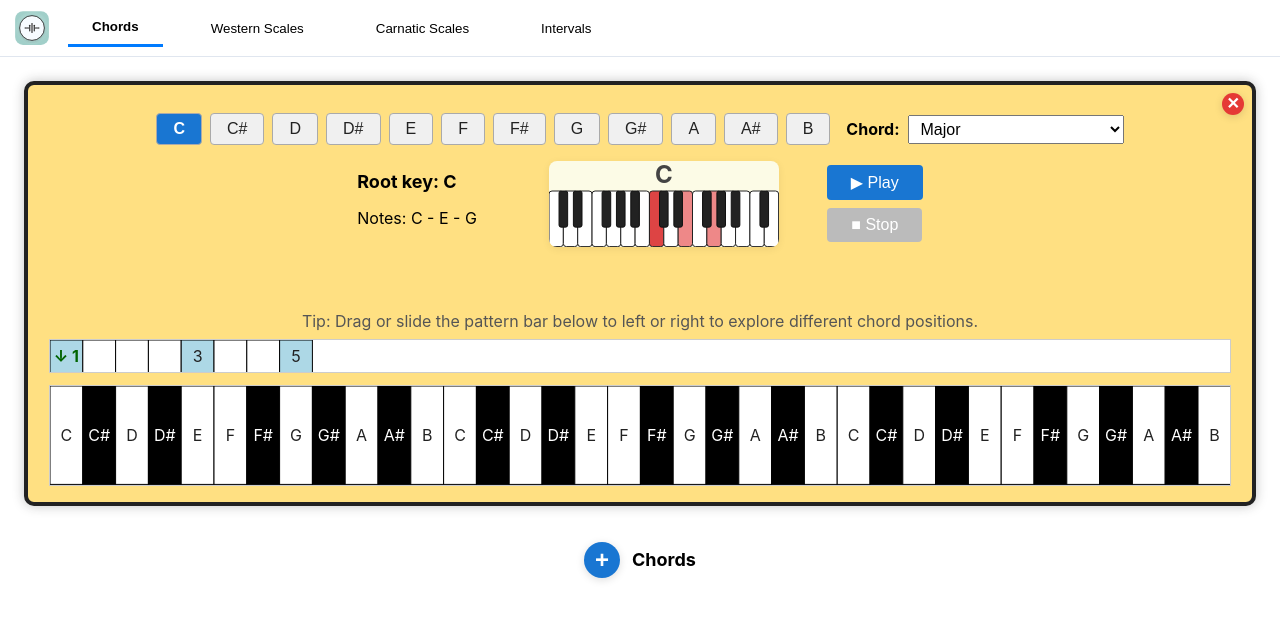
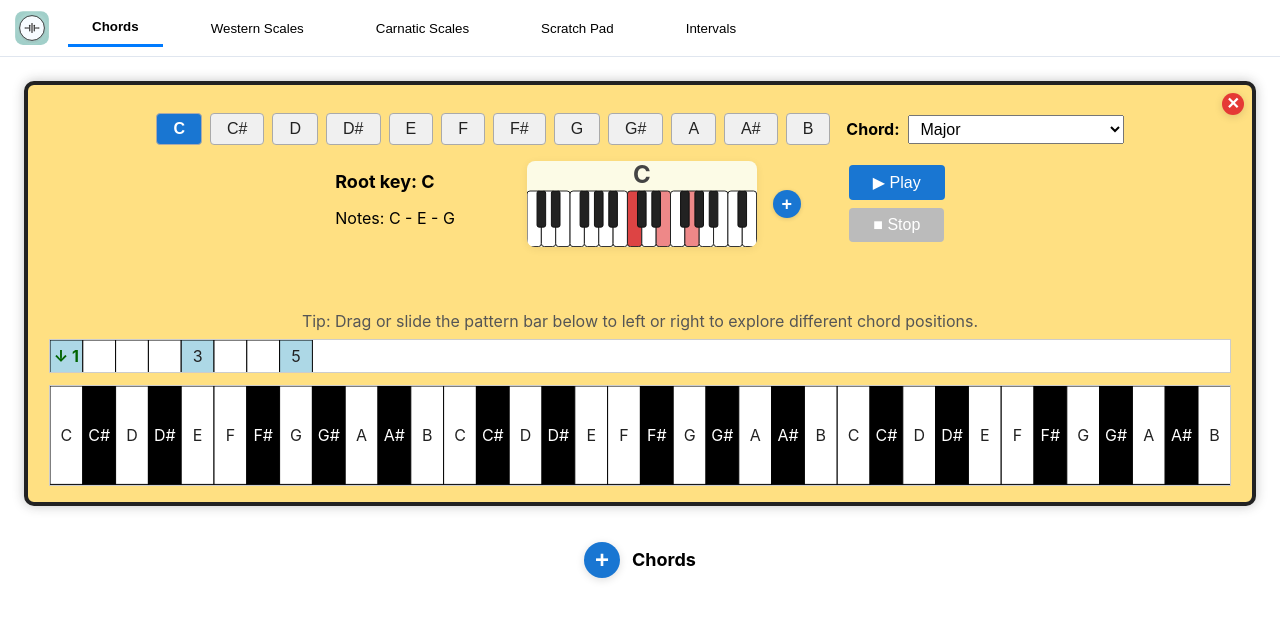
Before and after one commit to senthilktmz/music-utils, a React (Create React App) app in the folder pitchwiz/: page / in a window 1280 px wide. Shown: the top 620 px of the page. Built offline with nearby package versions, Linux system fonts and the light colour scheme.

Commit message:
adding scratchpad

```diff
--- a/pitchwiz/src/App.tsx
+++ b/pitchwiz/src/App.tsx
@@ -7,6 +7,7 @@ import IntervalPattern from "./IntervalPattern";
 import ScalesMulti from "./ScalesMulti";
 import ChordsMulti from "./ChordsMulti";
 import Intervals from "./Intervals";
+import ScratchPad from "./ScratchPad"; // Added import statement for ScratchPad
 import {SCALES_PATTERNS_ARRAY} from "./patterns/Scales";
 import {RAGAS_PATTERNS_ARRAY} from "./patterns/Ragas";
 import {RAGAS_PATTERNS} from "./patterns/Ragas";
@@ -14,9 +15,14 @@ import {generateScalePattern} from "./patterns/patternUtils";
 
 function App() {
     const [activeTab, setActiveTab] = useState("chords");
+    const [scratchPadItems, setScratchPadItems] = useState<any[]>([]);
+
+    const addScratchPadItem = (item: any) => {
+        setScratchPadItems(items => [...items, item]);
+    };
 
     let content;
-    if (activeTab === "chords") content = <ChordsMulti/>;
+    if (activeTab === "chords") content = <ChordsMulti addScratchPadItem={addScratchPadItem}/>;
     else if (activeTab === "scales") content =
         <ScalesMulti patterns={SCALES_PATTERNS_ARRAY.map(generateScalePattern)} scalesPatternType={activeTab}
                      ragasPatterns={[]}/>;
@@ -24,6 +30,7 @@ function App() {
         <ScalesMulti patterns={RAGAS_PATTERNS_ARRAY.map(generateScalePattern)} scalesPatternType={activeTab}
                      ragasPatterns={RAGAS_PATTERNS}/>;
     else if (activeTab === "intervals") content = <Intervals/>;
+    else if (activeTab === "scratchpad") content = <ScratchPad items={scratchPadItems}/>;
 
     return (
         <div className="App">
--- a/pitchwiz/src/ChordsMulti.tsx
+++ b/pitchwiz/src/ChordsMulti.tsx
@@ -12,7 +12,7 @@ const TrashIcon = () => (
 
 interface Instance { id: number; }
 
-const ChordsMulti: React.FC = () => {
+const ChordsMulti: React.FC<{ addScratchPadItem: (item: any) => void }> = ({ addScratchPadItem }) => {
   const [instances, setInstances] = useState<Instance[]>([{ id: 0 }]);
   const [nextId, setNextId] = useState(1);
   const [selectedId, setSelectedId] = useState(0);
@@ -98,7 +98,7 @@ const ChordsMulti: React.FC = () => {
             >
               <span style={{ fontSize: 16, fontWeight: "bold", lineHeight: 1 }}>&#10005;</span>
             </button>
-            <ChordsPattern zoom={zoom} />
+            <ChordsPattern zoom={zoom} addScratchPadItem={addScratchPadItem} />
           </div>
         ))}
       </div>
--- a/pitchwiz/src/ChordsPattern.tsx
+++ b/pitchwiz/src/ChordsPattern.tsx
@@ -9,6 +9,7 @@ const ROOT_NOTES = ["C", "C#", "D", "D#", "E", "F", "F#", "G", "G#", "A", "A#",
 
 interface ChordsPatternProps {
   zoom?: number;
+  addScratchPadItem?: (item: any) => void;
 }
 
 // Define the full chromatic interval sequence (1 octave)
@@ -53,7 +54,7 @@ function generateChordPattern([name, ...intervals]: string[]) {
 
 const CHORDS_PATTERNS = CHORDS_PATTERNS_ARRAY.map(generateChordPattern);
 
-const ChordsPattern: React.FC<ChordsPatternProps> = ({ zoom = 100 }) => {
+const ChordsPattern: React.FC<ChordsPatternProps> = ({ zoom = 100, addScratchPadItem }) => {
   const KEY_WIDTH = 40 * (zoom / 100);
   const KEY_HEIGHT = 40 * (zoom / 100);
   const MINI_KEY_WIDTH = 280 * (zoom / 100);
@@ -155,6 +156,20 @@ const ChordsPattern: React.FC<ChordsPatternProps> = ({ zoom = 100 }) => {
   // Only pass sliderOffsetX to the slider when not dragging
   const sliderOffsetProp = isDragging ? undefined : sliderOffsetX;
 
+  // Add chord to scratch pad
+  const handleAddToScratchPad = () => {
+    if (!currentPattern) return;
+    const chordInfo = {
+      root: ROOT_NOTES[rootIndex],
+      type: currentPattern.name,
+      notes: getPatternNotes(),
+      timestamp: Date.now()
+    };
+    if (typeof addScratchPadItem === 'function') {
+      addScratchPadItem(chordInfo);
+    }
+  };
+
   return (
     <div>
       {/* Root key selector row and chord selection dropdown on same line */}
@@ -204,7 +219,35 @@ const ChordsPattern: React.FC<ChordsPatternProps> = ({ zoom = 100 }) => {
             Notes: {getPatternNotes().join(' - ')}
           </div>
         </div>
-        <MiniKeyboard notes={getPatternNotes()} root={ROOT_NOTES[rootIndex]} width={MINI_KEY_WIDTH} height={MINI_KEY_HEIGHT} />
+        <div style={{ display: 'flex', alignItems: 'center', gap: 8 }}>
+          <MiniKeyboard
+            notes={getPatternNotes()}
+            root={ROOT_NOTES[rootIndex]}
+            width={MINI_KEY_WIDTH}
+            height={MINI_KEY_HEIGHT}
+          />
+          <button
+            onClick={handleAddToScratchPad}
+            title="Add chord to Scratch Pad"
+            style={{
+              border: 'none',
+              background: '#1976d2',
+              color: 'white',
+              borderRadius: '50%',
+              width: 28,
+              height: 28,
+              display: 'inline-flex',
+              alignItems: 'center',
+              justifyContent: 'center',
+              fontSize: 16,
+              cursor: 'pointer',
+              boxShadow: '0 1px 4px #0002',
+              marginLeft: 8
+            }}
+          >
+            <span style={{ fontWeight: 'bold', fontSize: 18, lineHeight: 1 }}>+</span>
+          </button>
+        </div>
         <div style={{ display: 'flex', flexDirection: 'column', alignItems: 'center', marginLeft: 16 }}>
           <button onClick={playChord} disabled={isPlaying} style={{ marginBottom: 8, padding: '8px 24px', fontSize: 16, background: isPlaying ? '#bbb' : '#1976d2', color: '#fff', border: 'none', borderRadius: 4, cursor: isPlaying ? 'not-allowed' : 'pointer' }}>
             ▶ Play
--- a/pitchwiz/src/MenuBar.tsx
+++ b/pitchwiz/src/MenuBar.tsx
@@ -80,6 +80,20 @@ const MenuBar: React.FC<MenuBarProps> = ({ activeTab, setActiveTab }) => (
                 style={{
                     padding: "10px 24px",
                     border: "none",
+                    borderBottom: activeTab === "scratchpad" ? "3px solid #007bff" : "none",
+                    background: "none",
+                    fontWeight: activeTab === "scratchpad" ? "bold" : "normal",
+                    cursor: "pointer"
+                }}
+                onClick={() => setActiveTab("scratchpad")}
+            >
+                Scratch Pad
+            </button>
+
+            <button
+                style={{
+                    padding: "10px 24px",
+                    border: "none",
                     borderBottom: activeTab === "intervals" ? "3px solid #007bff" : "none",
                     background: "none",
                     fontWeight: activeTab === "intervals" ? "bold" : "normal",
@@ -89,6 +103,7 @@ const MenuBar: React.FC<MenuBarProps> = ({ activeTab, setActiveTab }) => (
             >
                 Intervals
             </button>
+
         </div>
     </div>
   </nav>
--- /dev/null
+++ b/pitchwiz/src/ScratchPad.tsx
@@ -0,0 +1,51 @@
+import React from "react";
+
+interface ScratchPadProps {
+  items: Array<{ root: string; type: string; notes: string[]; timestamp: number }>;
+}
+
+const ScratchPad: React.FC<ScratchPadProps> = ({ items }) => (
+  <div style={{ padding: 40 }}>
+    <h2 style={{ textAlign: 'center', color: '#444' }}>Scratch Pad</h2>
+    <div
+      style={{
+        display: 'grid',
+        gridTemplateColumns: 'repeat(auto-fill, minmax(90px, 1fr))',
+        gap: 18,
+        marginTop: 32,
+        justifyItems: 'center',
+        alignItems: 'center',
+      }}
+    >
+      {items.map((item, idx) => (
+        <div
+          key={item.timestamp + '-' + idx}
+          style={{
+            width: 80,
+            height: 80,
+            background: '#f5f8fa',
+            border: '2px solid #1976d2',
+            borderRadius: 12,
+            display: 'flex',
+            alignItems: 'center',
+            justifyContent: 'center',
+            fontWeight: 'bold',
+            fontSize: 16,
+            color: '#1976d2',
+            boxShadow: '0 2px 8px #0001',
+            cursor: 'pointer',
+            userSelect: 'none',
+            textAlign: 'center',
+            overflow: 'hidden',
+            whiteSpace: 'pre-line',
+          }}
+          title={`${item.root} ${item.type}\nNotes: ${item.notes.join(' - ')}`}
+        >
+          {item.root} {item.type}
+        </div>
+      ))}
+    </div>
+  </div>
+);
+
+export default ScratchPad;
```
Also changed, not shown: pitchwiz/src/MiniKeyboard.tsx (indentation only).
